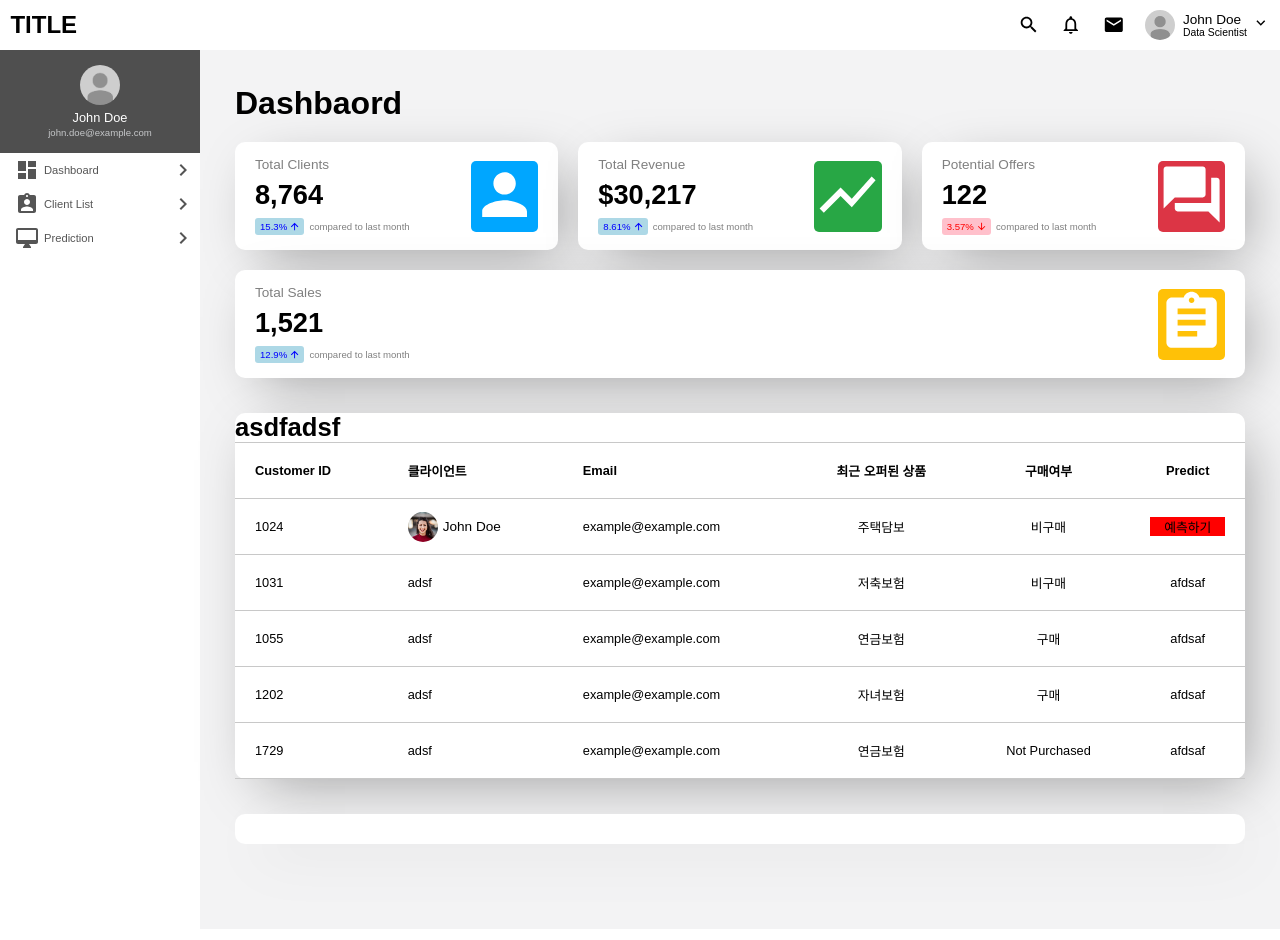
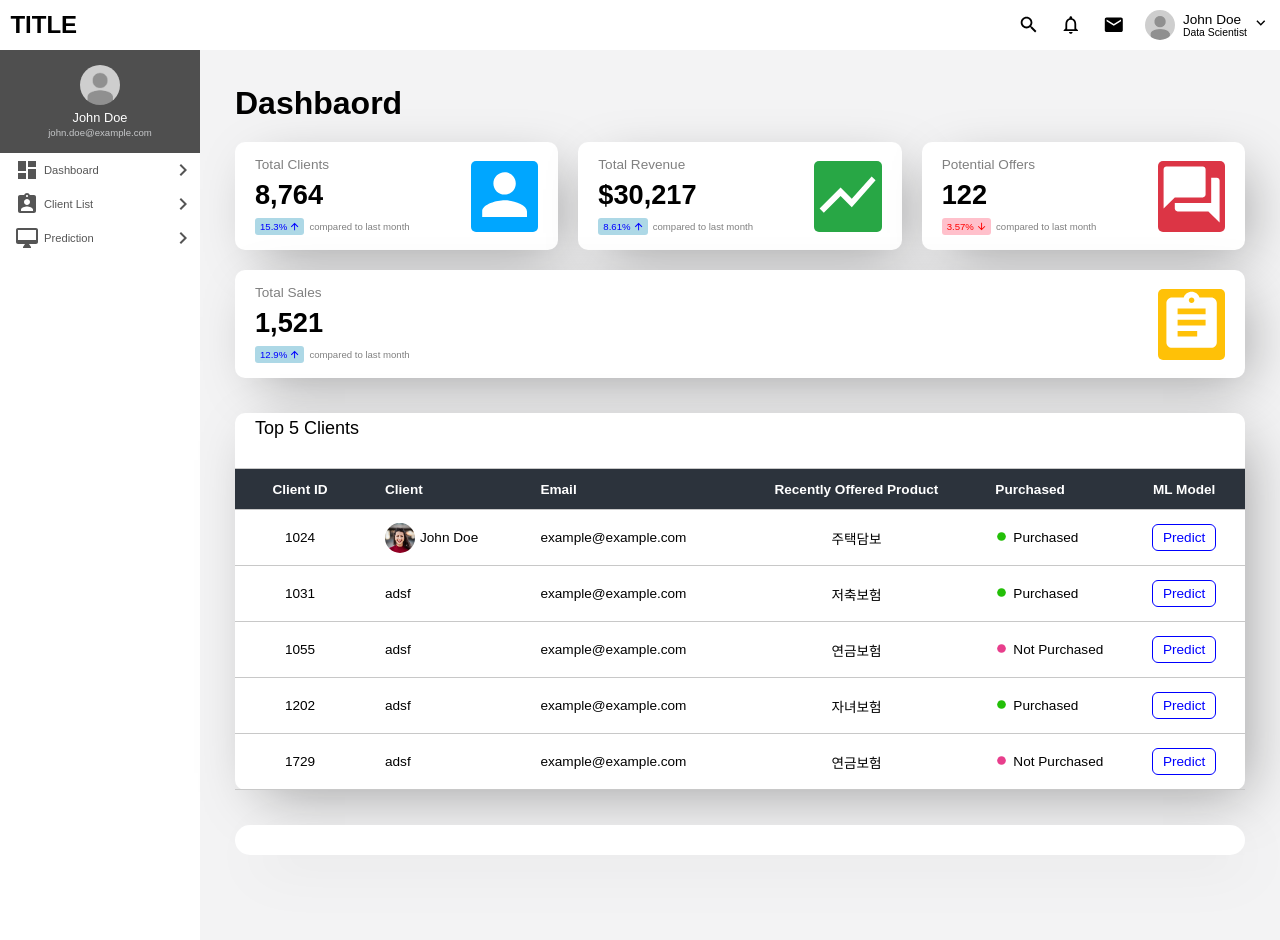
Before and after one commit to Simbamon/ibm_cp4d_demo_frontend, a React (Create React App) app: page /dashboard in a window 1280 px wide. Built offline with nearby package versions, Linux system fonts and the light colour scheme; grey boxes are pictures that could not be loaded.

Commit message:
Table Work in progress

```diff
--- a/src/Components/Dashboard/Dashboard.js
+++ b/src/Components/Dashboard/Dashboard.js
@@ -1,10 +1,12 @@
 import React, { Component } from 'react'
 import { DashboardWrap, DashboardTitle, BoxInfo, BoxItem, BoxTrend, TopFive, TopFiveBox,
-         Client, ClientPic, ClientName, Purchase, PieChart } from './Dashboard_element'
+         Client, ClientPic, ClientName, Purchase, Predict, PieChart } from './Dashboard_element'
 import { ArrowDownward, ArrowUpward, Person, ShowChart, QuestionAnswer, Assignment } from '@material-ui/icons'
 import { withTranslation } from 'react-i18next';
-import imageEN from '../../images/clientEN.jpg';
-import imageKR from '../../images/clientKR.jpg';
+import { FiberManualRecord } from '@material-ui/icons'
+import Client1KR from '../../images/client1KR.jpg';
+import Client1EN from '../../images/client1EN.jpg';
+
 
 export class Dashboard extends Component {
     render() {
@@ -94,18 +96,16 @@
                         </BoxItem>
                     </BoxInfo>
                     <TopFive>
-
                         <TopFiveBox>
-
                             <thead>
-                                <h1>asdfadsf</h1>
+                                <caption>{t('table.1')}</caption>
                                 <tr>
-                                    <th>Customer ID</th>
-                                    <th>클라이언트</th>
-                                    <th>Email</th>
-                                    <th>최근 오퍼된 상품</th>
-                                    <th>구매여부</th>
-                                    <th>Predict</th>
+                                    <th>{t('table.2')}</th>
+                                    <th>{t('table.3')}</th>
+                                    <th>{t('table.4')}</th>
+                                    <th>{t('table.5')}</th>
+                                    <th>{t('table.6')}</th>
+                                    <th>{t('table.7')}</th>
                                 </tr>
                             </thead>
                             <tbody>
@@ -114,7 +114,7 @@
                                     <td>
                                         <Client>
                                             {/* <img src={localStorage.getItem('i18nextLng')==="en" ?imageEN : imageKR}/> */}
-                                            <ClientPic img = {localStorage.getItem('i18nextLng')==="en" ?imageEN : imageKR} alt='discovery workshop'></ClientPic>
+                                            <ClientPic img = {localStorage.getItem('i18nextLng')==="ko" ?Client1KR : Client1EN} alt='discovery workshop'></ClientPic>
                                             <ClientName>
                                                 <div style = {{display: "table-cell", verticalAlign: "middle"}}>
                                                     <p style = {{fontSize: "0.85rem"}}>{t('navbar.1')}</p>
@@ -125,15 +125,15 @@
                                     <td>example@example.com</td>
                                     <td>주택담보</td>
                                     <td>
-                                        비구매
+                                        <Purchase>
+                                            <FiberManualRecord style = {{paddingRight: "5px", color: "#23BF08", fontSize: "small"}} />
+                                        </Purchase>
+                                        <Purchase>
+                                            {t('table.8')}
+                                        </Purchase>
                                     </td>
                                     <td>
-                                        <Purchase>
-                                            <div style = {{backgroundColor: "red"}}>
-                                                예측하기
-                                            </div>
-
-                                        </Purchase>
+                                        <Predict>{t('table.10')}</Predict>
                                     </td>
                                 </tr>
                                 <tr>
@@ -141,35 +141,69 @@
                                     <td>adsf</td>
                                     <td>example@example.com</td>
                                     <td>저축보험</td>
-                                    <td>비구매</td>
-                                    <td>afdsaf</td>
+                                    <td>
+                                        <Purchase>
+                                            <FiberManualRecord style = {{paddingRight: "5px", color: "#23BF08", fontSize: "small"}} />
+                                        </Purchase>
+                                        <Purchase>
+                                            {t('table.8')}
+                                        </Purchase>
+                                    </td>
+                                    <td>
+                                        <Predict>{t('table.10')}</Predict>
+                                    </td>
                                 </tr>
                                 <tr>
                                     <td>1055</td>
                                     <td>adsf</td>
                                     <td>example@example.com</td>
                                     <td>연금보험</td>
-                                    <td>구매</td>
-                                    <td>afdsaf</td>
+                                    <td>
+                                        <Purchase>
+                                            <FiberManualRecord style = {{paddingRight: "5px", color: "#E83E8C", fontSize: "small"}} />
+                                        </Purchase>
+                                        <Purchase>
+                                            {t('table.9')}
+                                        </Purchase>
+                                    </td>
+                                    <td>
+                                        <Predict>{t('table.10')}</Predict>
+                                    </td>
                                 </tr>
                                 <tr>
                                     <td>1202</td>
                                     <td>adsf</td>
                                     <td>example@example.com</td>
                                     <td>자녀보험</td>
-                                    <td>구매</td>
-                                    <td>afdsaf</td>
+                                    <td>
+                                        <Purchase>
+                                            <FiberManualRecord style = {{paddingRight: "5px", color: "#23BF08", fontSize: "small"}} />
+                                        </Purchase>
+                                        <Purchase>
+                                            {t('table.8')}
+                                        </Purchase>
+                                    </td>
+                                    <td>
+                                        <Predict>{t('table.10')}</Predict>
+                                    </td>
                                 </tr>
                                 <tr>
                                     <td>1729</td>
                                     <td>adsf</td>
                                     <td>example@example.com</td>
                                     <td>연금보험</td>
-                                    <td>Not Purchased</td>
-                                    <td>afdsaf</td>
+                                    <td>
+                                        <Purchase>
+                                            <FiberManualRecord style = {{paddingRight: "5px", color: "#E83E8C", fontSize: "small"}} />
+                                        </Purchase>
+                                        <Purchase>
+                                            {t('table.9')}
+                                        </Purchase>
+                                    </td>
+                                    <td>
+                                        <Predict>{t('table.10')}</Predict>
+                                    </td>
                                 </tr>
-
-
                             </tbody>
                         </TopFiveBox>
                         <PieChart>
--- a/src/Components/Dashboard/Dashboard_element.js
+++ b/src/Components/Dashboard/Dashboard_element.js
@@ -57,7 +57,7 @@
     flex-direction: row;
     flex-direction: column;
     text-align: left;
-    font-size: 0.8rem;
+    font-size: 0.85rem;
     height: 100%;
     width: 100%;
     display: table;
@@ -65,26 +65,41 @@
     margin-top: 15px;
     margin-bottom: 25px;
 
+    caption {
+        font-size: large;
+        padding: 5px 0 5px 20px;
+        height: 45px;
+    }
+
     thead tr th {
         border: none;
+        background-color: #2c333c;
+        color: #FFF;
         font-weight: bold;
         border-top: 1px solid #c8c8c8;
         border-bottom: 1px solid #c8c8c8;
 
     }
-    tbody tr td:first-child {
+    thead tr th:first-child,
+    thead tr th:nth-child(5){
+        width: 90px;
     }
+    thead tr th:first-child,
     thead tr th:nth-child(4),
-    thead tr th:nth-child(5),
     thead tr th:nth-child(6) {
         text-align: center;
     }
+    tbody tr td:first-child,
     tbody tr td:nth-child(4),
-    tbody tr td:nth-child(5),
     tbody tr td:nth-child(6) {
         text-align: center;
     }
-    th, td  {
+    th {
+        padding: 5px 20px;
+        height: 30px;
+        border-bottom: 1px solid #c8c8c8;
+    }
+    td  {
         padding: 5px 20px;
         height: 45px;
         border-bottom: 1px solid #c8c8c8;
@@ -114,14 +129,33 @@
 `
 
 export const Purchase = styled.div`
+    display: table-cell;
+    vertical-align: middle;
+
+`
+
+export const Predict = styled.div`
+    display: inline;
     width: 100%;
+    border: 0.1rem solid blue;
+    color: blue;
+    padding: 5px 10px 5px 10px;
+    border-radius: 6px;
+    cursor: pointer;
+
+    &:hover {
+        transition: all 0.3s ease-out;
+        background: blue;
+        color: white;
+    }
+
 `
 
 export const PieChart = styled.div`
     flex: 20%;
     margin : 10px;
     padding: 15px;
-    border-radius: 10px;
+    border-radius: 15px;
     white-space: nowrap;
     background-color: white;
     box-shadow: 13px 15px 55px -13px rgba(0,0,0,0.36);
--- a/src/locales/en/translationEN.json
+++ b/src/locales/en/translationEN.json
@@ -15,5 +15,17 @@
         "4": "Total Sales",
         "5": "$30,217",
         "6": "compared to last month"
+    },
+    "table": {
+        "1": "Top 5 Clients",
+        "2": "Client ID",
+        "3": "Client",
+        "4": "Email",
+        "5": "Recently Offered Product",
+        "6": "Purchased",
+        "7": "ML Model",
+        "8": "Purchased",
+        "9": "Not Purchased",
+        "10": "Predict"
     }
 }
--- a/src/locales/ko/translationKO.json
+++ b/src/locales/ko/translationKO.json
@@ -15,5 +15,17 @@
         "4": "총 세일즈",
         "5": "₩30,217,100",
         "6": "저번달 대비"
+    },
+    "table": {
+        "1": "탑 5 클라이언트",
+        "2": "클라이언트 ID",
+        "3": "클라이언트",
+        "4": "이메일",
+        "5": "최근 오퍼한 상품",
+        "6": "구매여부",
+        "7": "머신러닝 모델",
+        "8": "구매",
+        "9": "구매하지 않음",
+        "10": "예측하기"
     }
 }
```
Also changed, not shown: src/images/client1EN.jpg (renamed from src/images/clientEN.jpg), 1 other file (tests, documents, lock files or other folders).
